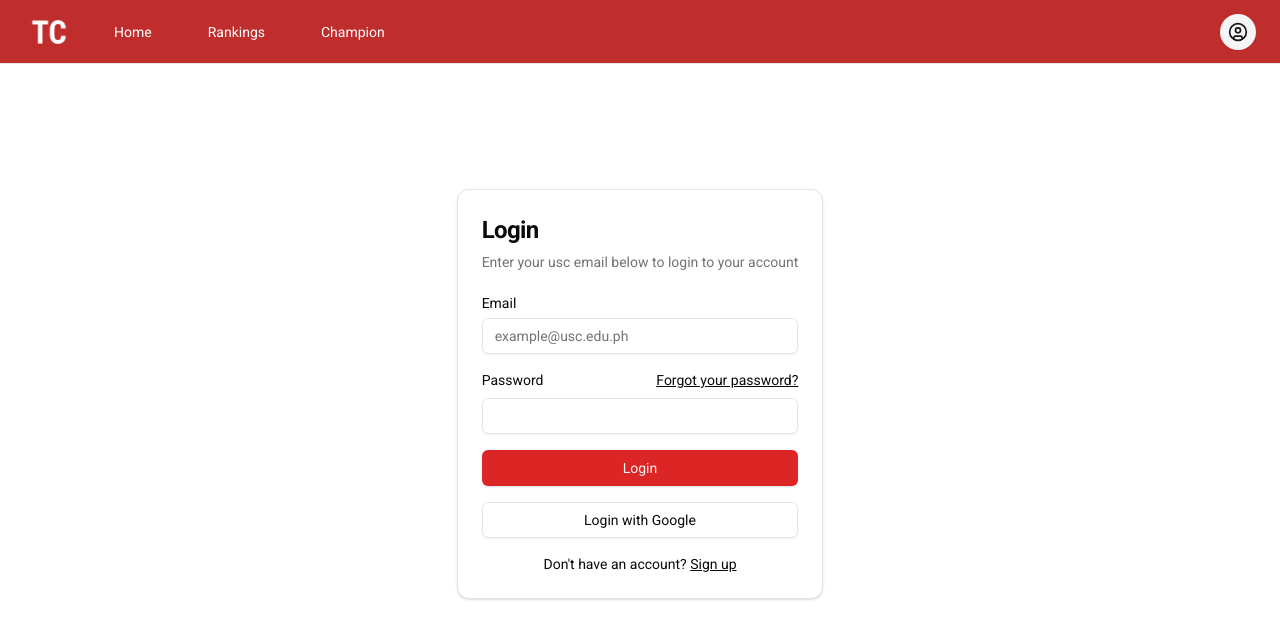
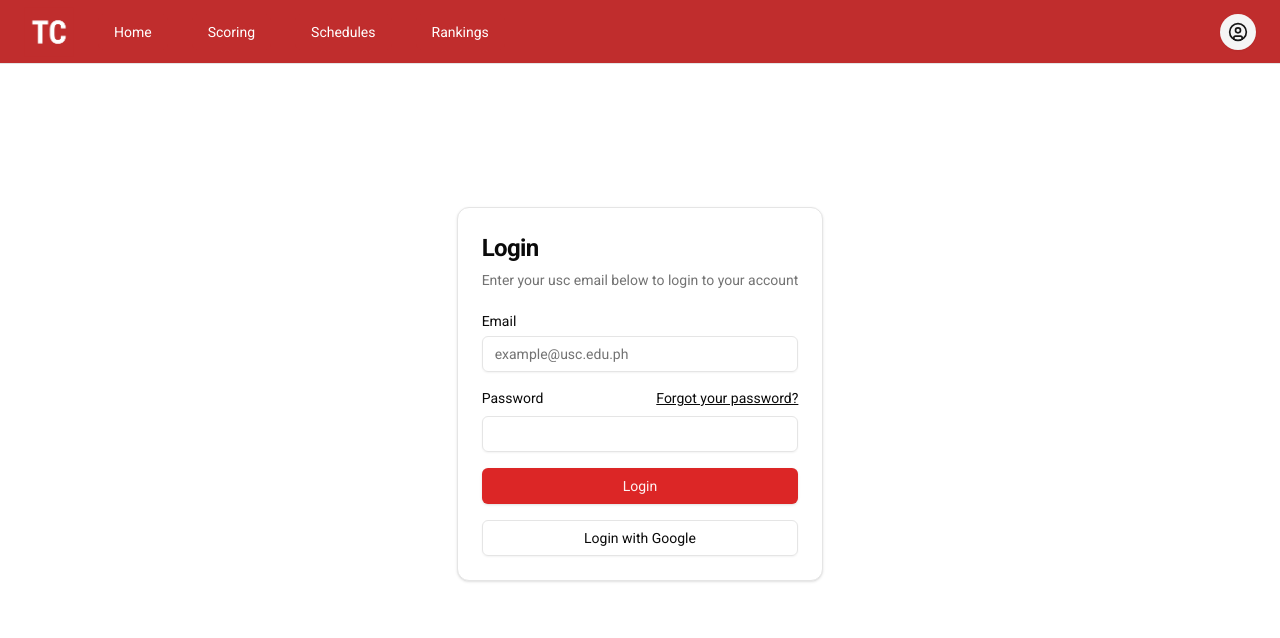
Before and after one commit to todayscarolinian/usc-days, a Next.js app: page /login in a window 1280 px wide. Shown: the top 638 px of the page. Built offline with nearby package versions, Linux system fonts and the light colour scheme.

Commit message:
nit: remove unnecessary details login page ui

```diff
--- a/src/app/login/actions.ts
+++ b/src/app/login/actions.ts
@@ -1,6 +1,6 @@
 'use server'
 
-import { revalidatePath } from 'next/cache'
+// import { revalidatePath } from 'next/cache'
 import { redirect } from 'next/navigation'
 
 // import { createClient } from '@/utils/supabase/server'
--- a/src/app/login/login-form.tsx
+++ b/src/app/login/login-form.tsx
@@ -51,12 +51,6 @@ export function LoginForm() {
             Login with Google
           </Button>
         </div>
-        <div className="mt-4 text-center text-sm">
-          Don&apos;t have an account?{" "}
-          <Link href="#" className="underline">
-            Sign up
-          </Link>
-        </div>
       </CardContent>
     </Card>
     </form>
--- a/src/components/layout/navbar.tsx
+++ b/src/components/layout/navbar.tsx
@@ -21,12 +21,16 @@ const nav_items = [
     name: "Home"
   },
   {
-    href: "/rankings",
-    name: "Rankings"
+    href: "#",
+    name: "Scoring"
   },
   {
     href: "#",
-    name: "Champion"
+    name: "Schedules"
+  },
+  {
+    href: "/rankings",
+    name: "Rankings"
   },
 ]
 
```
